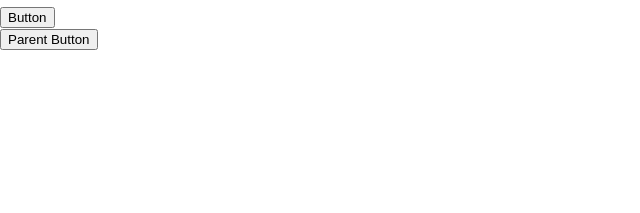
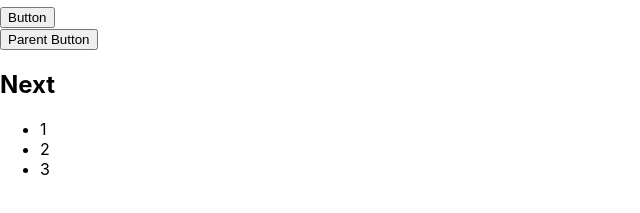
Before and after one commit to MoonJuhan/next-study, a Next.js app: page /test01 in a window 1280 px wide. Shown: the part 255-468 px from the top of the page, without its empty margins (0-640 px from the left). Built offline with nearby package versions, Linux system fonts and the light colour scheme.

Commit message:
feat: 컴포넌트 반복문 관련 학습

```diff
--- a/src/pages/test01.js
+++ b/src/pages/test01.js
@@ -4,6 +4,14 @@ import LinkIndex from '@/components/LinkIndex'
 import Parent from '@/components/Parent'
 
 function Test01() {
+  const repeatFunc = () => {
+    const result = []
+    for (let i = 0; i < 3; i++) {
+      result.push(<li key={i}>{i + 1}</li>)
+    }
+    return result
+  }
+
   return (
     <div>
       <h1>Test01</h1>
@@ -13,6 +21,11 @@ function Test01() {
       </LinkWrapper>
 
       <Parent></Parent>
+
+      <h2>Next</h2>
+      <div>
+        <ul>{repeatFunc()}</ul>
+      </div>
     </div>
   )
 }
```
